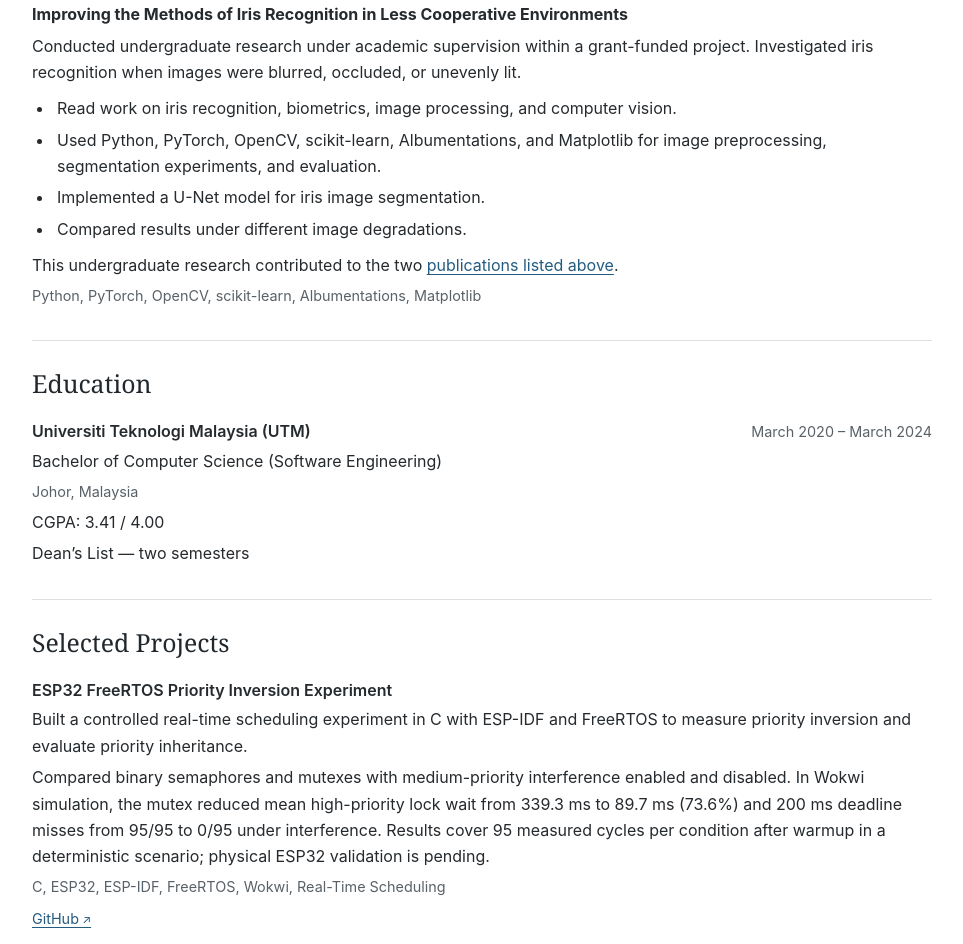
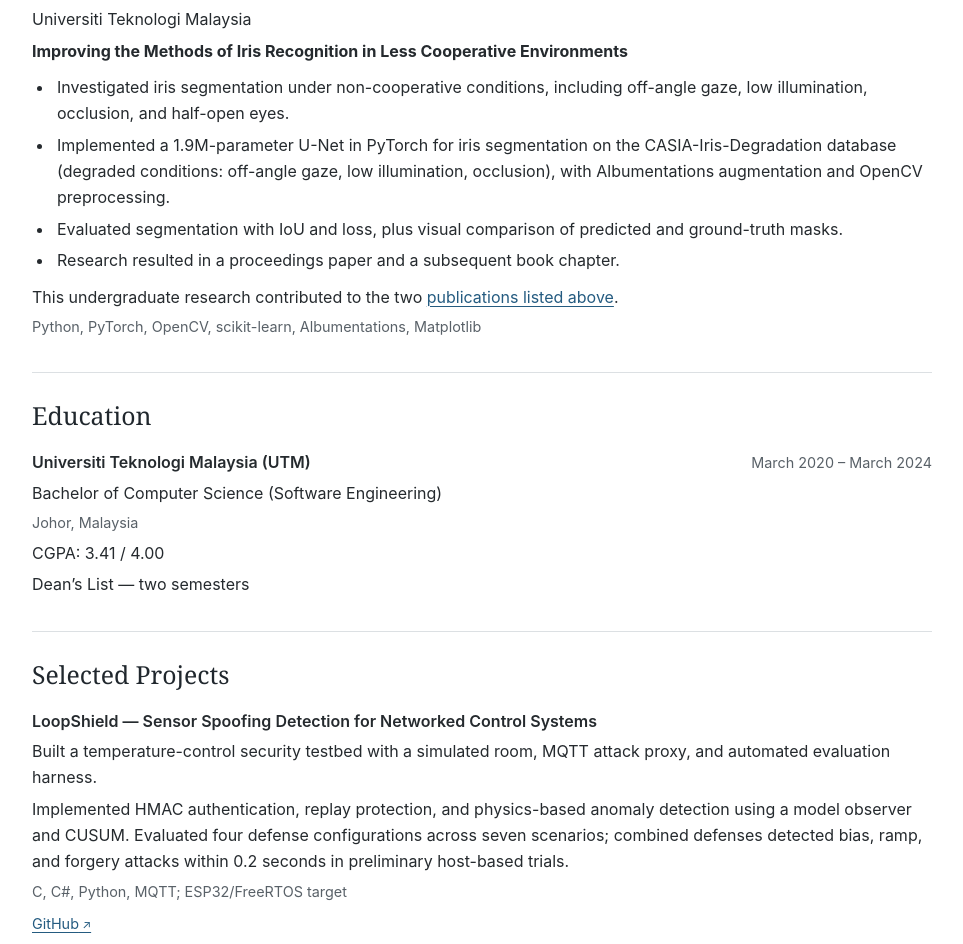
Before and after one commit to saadkabiruddin/saadkabiruddin.github.io, an Angular app: page / in a window 1280 px wide. Shown: the part 1508-2452 px from the top of the page, without its empty margins (158-1121 px from the left). Built offline with nearby package versions, Linux system fonts and the light colour scheme.

Commit message:
loopshield

```diff
--- a/src/app/app.html
+++ b/src/app/app.html
@@ -41,6 +41,7 @@
   <header>
     <div class="introduction">
       <h1>Saad Kabir Uddin</h1>
+      <p>Dhaka, Bangladesh</p>
       <p>
         I am a Software Engineer with experience developing enterprise and core banking applications,
         alongside an academic research background in machine learning and computer vision.
@@ -150,22 +151,11 @@
             >Improving the Methods of Iris Recognition in Less Cooperative Environments</strong
           >
         </p>
-        <p>
-          Conducted undergraduate research under academic supervision within a grant-funded project. Investigated iris recognition when images were blurred, occluded, or unevenly lit.
-        </p>
         <ul>
-          <li>
-            Read work on iris recognition, biometrics, image processing, and computer vision.
-          </li>
-          <li>
-            Used Python, PyTorch, OpenCV, scikit-learn, Albumentations, and Matplotlib for image preprocessing, segmentation experiments, and evaluation.
-          </li>
-          <li>
-            Implemented a U-Net model for iris image segmentation.
-          </li>
-          <li>
-            Compared results under different image degradations.
-          </li>
+          <li>Investigated iris segmentation under non-cooperative conditions, including off-angle gaze, low illumination, occlusion, and half-open eyes.</li>
+          <li>Implemented a 1.9M-parameter U-Net in PyTorch for iris segmentation on the CASIA-Iris-Degradation database (degraded conditions: off-angle gaze, low illumination, occlusion), with Albumentations augmentation and OpenCV preprocessing.</li>
+          <li>Evaluated segmentation with IoU and loss, plus visual comparison of predicted and ground-truth masks.</li>
+          <li>Research resulted in a proceedings paper and a subsequent book chapter.</li>
         </ul>
         <p>
           This undergraduate research contributed to the two
@@ -253,7 +243,7 @@
       </article>
       <article>
         <h3>Penang Cube Open 2022 — Participant</h3>
-        <p>Participated in Penang Cube Open 2022.</p>
+        <p>Participated in Penang Cube Open 2022, an official World Cube Association (WCA) speedcubing competition.</p>
         <div class="links">
           <a href="https://www.worldcubeassociation.org/persons/2022UDDI02">View WCA profile</a>
         </div>
--- a/src/app/portfolio.data.ts
+++ b/src/app/portfolio.data.ts
@@ -48,6 +48,17 @@ export const underReviewPublications = [
 
 export const projects = [
   {
+    title: 'LoopShield — Sensor Spoofing Detection for Networked Control Systems',
+    description:
+      'Built a temperature-control security testbed with a simulated room, MQTT attack proxy, and automated evaluation harness.',
+    details:
+      'Implemented HMAC authentication, replay protection, and physics-based anomaly detection using a model observer and CUSUM. Evaluated four defense configurations across seven scenarios; combined defenses detected bias, ramp, and forgery attacks within 0.2 seconds in preliminary host-based trials.',
+    technologies: 'C, C#, Python, MQTT; ESP32/FreeRTOS target',
+    links: [
+      { label: 'GitHub', url: 'https://github.com/saadkabiruddin/loopshield' },
+    ],
+  },
+  {
     title: 'ESP32 FreeRTOS Priority Inversion Experiment',
     description:
       'Built a controlled real-time scheduling experiment in C with ESP-IDF and FreeRTOS to measure priority inversion and evaluate priority inheritance.',
@@ -74,7 +85,7 @@ export const projects = [
     description:
       'Built an ASP.NET Core security gateway between an Ollama banking agent and its tools, enforcing role permissions, task scope, and argument provenance independently of the model.',
     details:
-      'Added deny-by-default policy checks and audit logging. In a simulated compromised-agent benchmark, full enforcement blocked 8/8 unauthorized calls, including data theft and transfers hidden inside legitimate requests, and allowed 3/3 legitimate calls; role-only checks blocked 3/8. Under prompt-injection attacks in a small banking test environment, both local LLMs resisted on their own, showing why enforcement should not depend on model behavior.',
+      'Added deny-by-default policy checks and audit logging. In a simulated compromised-agent benchmark, full enforcement blocked 8/8 unauthorized calls, including data theft and transfers hidden inside legitimate requests, and allowed 3/3 legitimate calls; role-only checks blocked 3/8.',
     technologies: 'C#, ASP.NET Core, Python, Ollama, SQLite, LLM Security',
     links: [
       { label: 'GitHub', url: 'https://github.com/saadkabiruddin/LlmAgentSecurityGateway' },
@@ -124,21 +135,12 @@ export const experience = [
       'Conducted research and development (R&D) on API testing and performance evaluation using Postman.',
       'Served as primary developer and technical owner of the Case Management Application, driving architecture, database design, backend APIs, legal-case workflows, integrations, and deployment. Coordinated technical decisions and delivery with senior team members and business stakeholders.',
       'Built Member Transfer from scratch; contributed to Cheque Book Management for banking operations.',
-      'Built RecWiz using ASP.NET Core Web API, Angular, TypeScript, CQRS, MediatR, and EF Core. Implemented reconciliation workflows, file processing, API integration, and result management with modular architecture.',
+      'Built RecWiz using ASP.NET Core Web API, Angular, TypeScript, CQRS, and EF Core. Implemented reconciliation workflows, file processing, API integration, and result management with modular architecture.',
       'Developed a centralized SMS gateway for automated notifications across banking systems.',
       'Contributed authentication, authorization, secure access control, and identity workflows to the Auth Gateway.',
       'Worked on banking application reliability, data validation, access control, and production issue resolution.',
       'Contributing to the ongoing migration of legacy Core Banking modules to a new system using Clean Architecture and the Repository pattern.',
       'Maintained and supported an internal Email Gateway built with Python, FastAPI, React, Next.js, and SQL Server, contributing to enterprise system integration and application reliability.',
-    ],
-  },
-  {
-    organization: 'Itransition',
-    position: '.NET Development Training Program · Remote',
-    period: 'September 2024 – October 2024',
-    responsibilities: [
-      'Built C# authentication features with password hashing and salting, JWT, and session management.',
-      'Connected React.js components to backend workflows.',
     ],
   },
   {
@@ -156,6 +158,7 @@ export const experience = [
 
 export const skills = [
   { category: 'Systems', items: 'C, C++, Rust' },
+  { category: 'Embedded', items: 'ESP-IDF, FreeRTOS, MQTT, Wokwi' },
   { category: 'Programming Languages', items: 'C#, Python, JavaScript, TypeScript, Go' },
   {
     category: 'Backend / Web',
```
